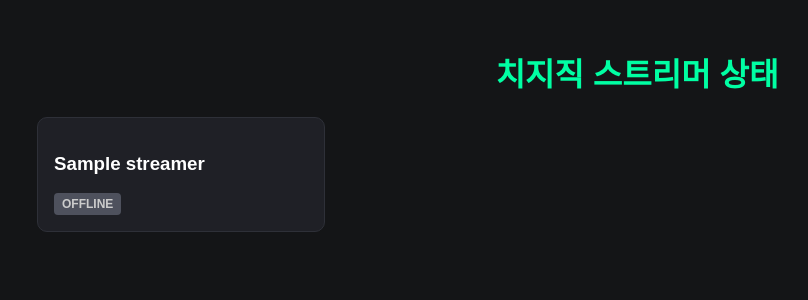
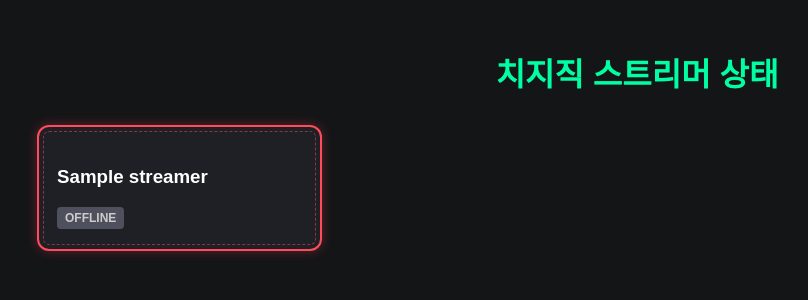
Before and after one commit to pastel1001/my-chzzk-site, a Flask app: template templates/index.html in a window 1280 px wide. Shown: the top 300 px of the page, without its empty margins (3-811 px from the left). Run offline with Flask 3, Linux system fonts and the light colour scheme; the template is opened without the code that fills it: most values are stand-ins (such as "Sample title", 1, 10 or a date in 2020).

Commit message:
Update index.html

```diff
--- a/templates/index.html
+++ b/templates/index.html
@@ -17,15 +17,66 @@
 
     <style>
         body { font-family: sans-serif; background-color: #141517; color: #fff; padding: 20px; }
-        h1 { text-align: center; color: #00ffa3; }
-        .grid { display: grid; grid-template-columns: repeat(auto-fill, minmax(280px, 1fr)); gap: 16px; max-width: 1200px; margin: 0 auto; }
-        .card { background: #1f2026; padding: 16px; border-radius: 10px; border: 1px solid #2e3038; }
-        .live-card { border-color: #00ffa3; }
+        h1 { text-align: center; color: #00ffa3; margin-bottom: 30px; }
+
+        .grid {
+            display: grid;
+            grid-template-columns: repeat(auto-fill, minmax(280px, 1fr));
+            gap: 20px;
+            max-width: 1200px;
+            margin: 0 auto;
+        }
+
+        /* 🛡️ 휘장 기본 카드 공통 스타일 */
+        .card {
+            position: relative;
+            background: #1f2026;
+            padding: 20px 18px;
+            border-radius: 12px;
+
+            border: 2px solid #e0c268;
+            outline: 1px dashed rgba(245, 224, 139, 0.6);
+            outline-offset: -7px;
+
+            box-shadow: 0 4px 15px rgba(0, 0, 0, 0.6);
+            transition: all 0.3s ease;
+        }
+
+        .card:hover {
+            transform: translateY(-5px);
+        }
+
+        /* =========================================================
+           🎨 [11개 칸 개별 색상 설정] 아래 색상 코드를 직접 변경하세요!
+        ========================================================= */
+        /* 1번째 칸 */
+        .card:nth-child(1) { border-color: #ff4b5c; outline-color: rgba(255, 75, 92, 0.5); box-shadow: 0 0 12px rgba(255, 75, 92, 0.3); }
+        /* 2번째 칸 */
+        .card:nth-child(2) { border-color: #ff9f43; outline-color: rgba(255, 159, 67, 0.5); box-shadow: 0 0 12px rgba(255, 159, 67, 0.3); }
+        /* 3번째 칸 */
+        .card:nth-child(3) { border-color: #feca57; outline-color: rgba(254, 202, 87, 0.5); box-shadow: 0 0 12px rgba(254, 202, 87, 0.3); }
+        /* 4번째 칸 */
+        .card:nth-child(4) { border-color: #1dd1a1; outline-color: rgba(29, 209, 161, 0.5); box-shadow: 0 0 12px rgba(29, 209, 161, 0.3); }
+        /* 5번째 칸 */
+        .card:nth-child(5) { border-color: #48dbfb; outline-color: rgba(72, 219, 251, 0.5); box-shadow: 0 0 12px rgba(72, 219, 251, 0.3); }
+        /* 6번째 칸 */
+        .card:nth-child(6) { border-color: #0abde3; outline-color: rgba(10, 189, 227, 0.5); box-shadow: 0 0 12px rgba(10, 189, 227, 0.3); }
+        /* 7번째 칸 */
+        .card:nth-child(7) { border-color: #5f27cd; outline-color: rgba(95, 39, 205, 0.5); box-shadow: 0 0 12px rgba(95, 39, 205, 0.3); }
+        /* 8번째 칸 */
+        .card:nth-child(8) { border-color: #9c88ff; outline-color: rgba(156, 136, 255, 0.5); box-shadow: 0 0 12px rgba(156, 136, 255, 0.3); }
+        /* 9번째 칸 */
+        .card:nth-child(9) { border-color: #ff6b6b; outline-color: rgba(255, 107, 107, 0.5); box-shadow: 0 0 12px rgba(255, 107, 107, 0.3); }
+        /* 10번째 칸 */
+        .card:nth-child(10) { border-color: #ff9ff3; outline-color: rgba(255, 159, 243, 0.5); box-shadow: 0 0 12px rgba(255, 159, 243, 0.3); }
+        /* 11번째 칸 */
+        .card:nth-child(11) { border-color: #00d2d3; outline-color: rgba(0, 210, 211, 0.5); box-shadow: 0 0 12px rgba(0, 210, 211, 0.3); }
+
         .badge { display: inline-block; padding: 4px 8px; border-radius: 4px; font-size: 12px; font-weight: bold; }
         .badge-live { background: #ff0055; color: #fff; }
         .badge-off { background: #4e515d; color: #ccc; }
-        .title { font-size: 14px; margin: 10px 0; color: #e3e5e8; word-break: break-all; }
-        .info { font-size: 12px; color: #9498a4; }
+        .title { font-size: 14px; margin: 12px 0; color: #e3e5e8; word-break: break-all; }
+        .info { font-size: 12px; color: #9498a4; margin-bottom: 12px; }
         a { color: #00ffa3; text-decoration: none; font-weight: bold; font-size: 13px; }
     </style>
 </head>
```
